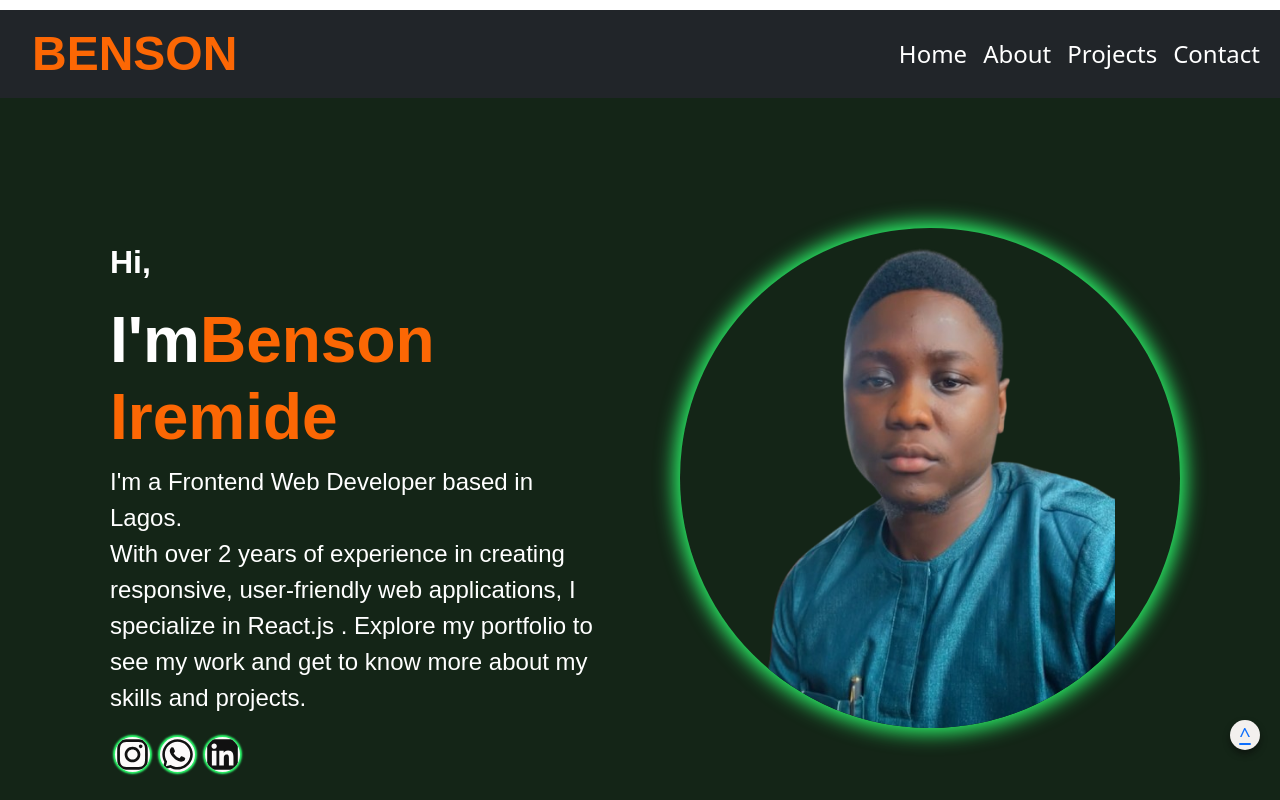
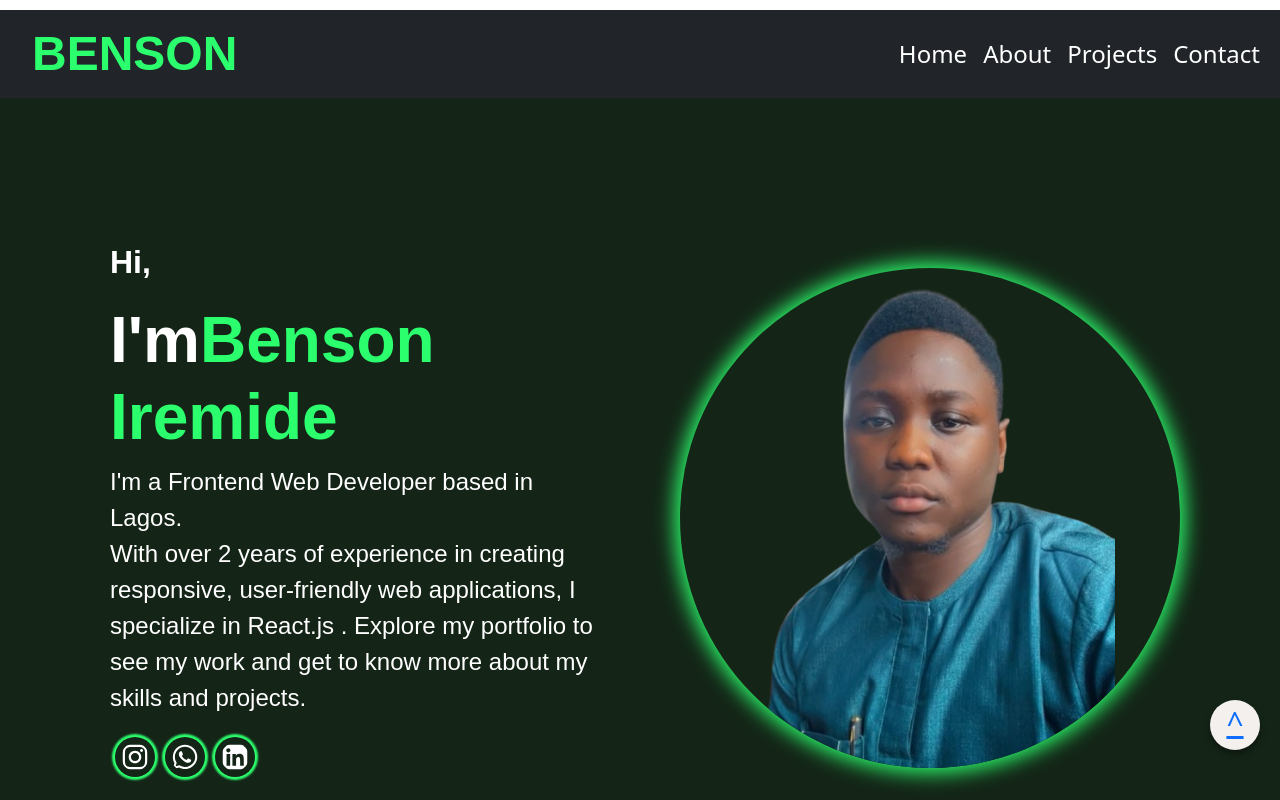
Before and after one commit to BeLaughter/My-Portfolio, a React (Vite) app: page / in a window 1280 px wide. Shown: the top 800 px of the page. Built offline with nearby package versions, Linux system fonts and the light colour scheme.

Commit message:
new commit

```diff
--- a/src/App.css
+++ b/src/App.css
@@ -37,23 +37,23 @@ ul li {
   list-style-type: none;
 }
 .orange {
-  color: #fc6704 !important;
+  color: #2cff6d !important;
 }
 .bgorange {
-  background-color: #fc6704 !important;
+  background-color: #2cff6d !important;
 }
 .b2top {
   position: fixed;
   bottom: 50px; /* Distance from the bottom of the page */
   right: 20px;
-  width: 30px;
-  height: 30px;
+  width: 50px;
+  height: 50px;
   background-color: #f3f0ee;
   color: rgb(8, 8, 8);
   text-align: center;
   border-radius: 50%;
   justify-content: center;
-  font-size: 20px;
+  font-size: 30px;
   cursor: pointer;
   box-shadow: 0 4px 6px rgba(8, 8, 8, 0.5);
 }
--- a/src/Components/Body.css
+++ b/src/Components/Body.css
@@ -18,7 +18,7 @@
     font-weight: bold;
   }
   .bodyp2 {
-    font-size: 0.8rem;
+    font-size: 1rem;
     font-family: "poppings", sans-serif;
   }
   .flex-itemb {
@@ -100,3 +100,30 @@
 .flex-containerz {
   display: flex;
 }
+
+/* bouncing css  */
+
+.bouncing-circle {
+  margin-top: 60px;
+  animation: bounce-grow 4s ease-in-out;
+}
+
+@keyframes bounce-grow {
+  0% {
+    transform: translateY(0) scale(0.1);
+  }
+
+  25% {
+    transform: translateY(-130px) scale(0.1);
+  }
+  50% {
+    transform: translateY(0px) scale(0.1); /* Higher bounce & growth */
+  }
+
+  75% {
+    transform: translateY(-130px) scale(0.1);
+  }
+  100% {
+    transform: translateY(0) scale(1);
+  }
+}
--- a/src/Components/Body.jsx
+++ b/src/Components/Body.jsx
@@ -51,7 +51,7 @@ function Body() {
           </a>
         </div>
         <div className="flex-itemb">
-          <div className="img-body" data-aos="fade-up" data-aos-duration="1500">
+          <div className="img-body bouncing-circle">
             <img
               src={mypic}
               alt="Image 3"
--- a/src/Components/Contact.jsx
+++ b/src/Components/Contact.jsx
@@ -18,21 +18,21 @@ function Contact() {
           </p>
           <ul>
             <li className="flex">
-              <FaMapMarker className="iconsz grey" />
+              <FaMapMarker className="iconsz" />
               <p className="grey">
                 Address<br></br>6b, Adebisi Alabi street,<br></br> Alakuko,
                 Lagos State.
               </p>
             </li>
             <li className="flex">
-              <FaPhone className="iconsz grey" />
+              <FaPhone className="iconsz " />
               <p className="grey">
                 Hotline<br></br>
                 08069374133, 08053100515
               </p>
             </li>
             <li className="flex">
-              <FaMailBulk className="iconsz grey" />
+              <FaMailBulk className="iconsz" />
               <p className="grey">
                 Email<br></br>Laughteriremide@gmail.com
               </p>
@@ -85,7 +85,7 @@ function Contact() {
           <br></br>
           <input
             type="button"
-            className="input-btn btn bgorange"
+            className="input-btn bgorange"
             value="SUBMIT"
             required
           ></input>
--- a/src/Components/Footer.css
+++ b/src/Components/Footer.css
@@ -43,22 +43,20 @@
 }
 
 .iconsz {
-  width: 35px !important;
-  height: 35px !important;
+  width: 40px !important;
+  height: 40px !important;
   margin: 5px;
+  padding: 6px;
   border-radius: 50%;
+  color: white;
+  box-shadow: 0 0 2px 3px #2cff6d;
   background-color: #142517;
-  color: rgb(17, 17, 17);
-  box-shadow: 0 0 2px 2px #2cff6d;
-  background-color: #fcfafa;
 }
-.btn {
-  box-shadow: 0 0 2px 2px #2cff6d;
-}
+
 .iconsz:hover {
-  color: rgb(247, 243, 243);
+  color: #142517;
 
-  background-color: #2cff6d !important;
+  background-color: white !important;
 }
 .hr {
   margin-top: 0px !important;
--- a/src/Components/Project.css
+++ b/src/Components/Project.css
@@ -10,7 +10,9 @@
     margin-top: 50px !important;
   }
   .proanc {
-    margin: 30px;
+    margin-right: 70px;
+    margin-left: 70px;
+    margin-top: 30px;
   }
   .projecth1 {
     font-size: 2em;
@@ -56,6 +58,9 @@
   opacity: 0;
   transition: opacity 0.3s ease;
 }
+.col {
+  margin-top: 20px;
+}
 
 .card-img {
   height: 100%;
@@ -77,13 +82,13 @@
   font-weight: bold;
   font-family: Arial;
   align-self: center !important;
-  border-bottom-color: red;
+  border-bottom-color: #2cff6d;
   border-width: 3px;
   border-bottom-style: solid;
   padding: 10px;
 }
 .bt:hover {
-  color: red;
+  color: #2cff6d;
 }
 .mrow {
   margin: 10px;
```
